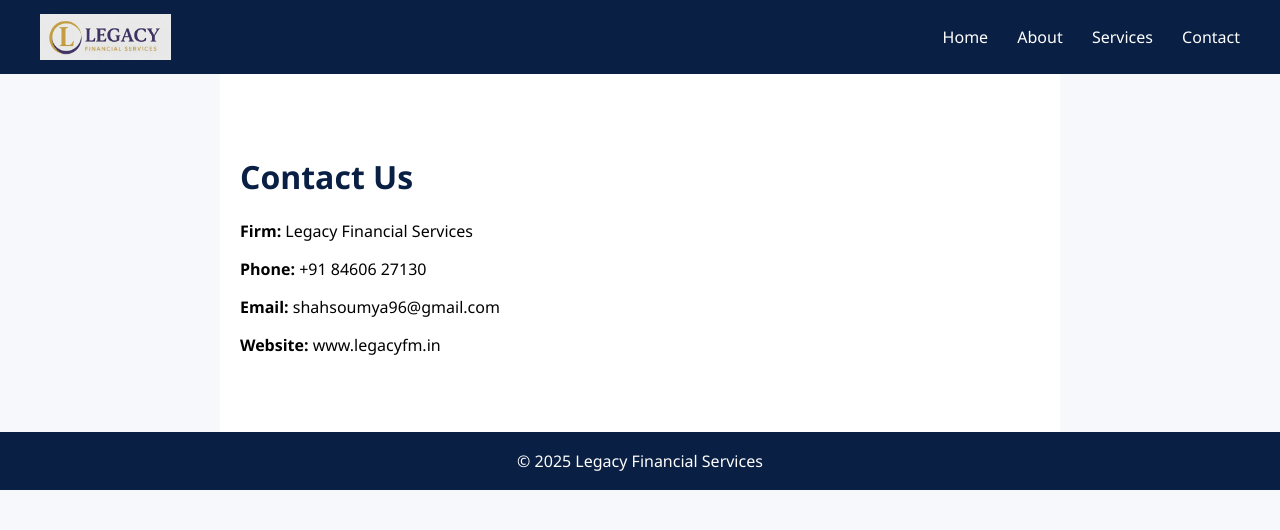
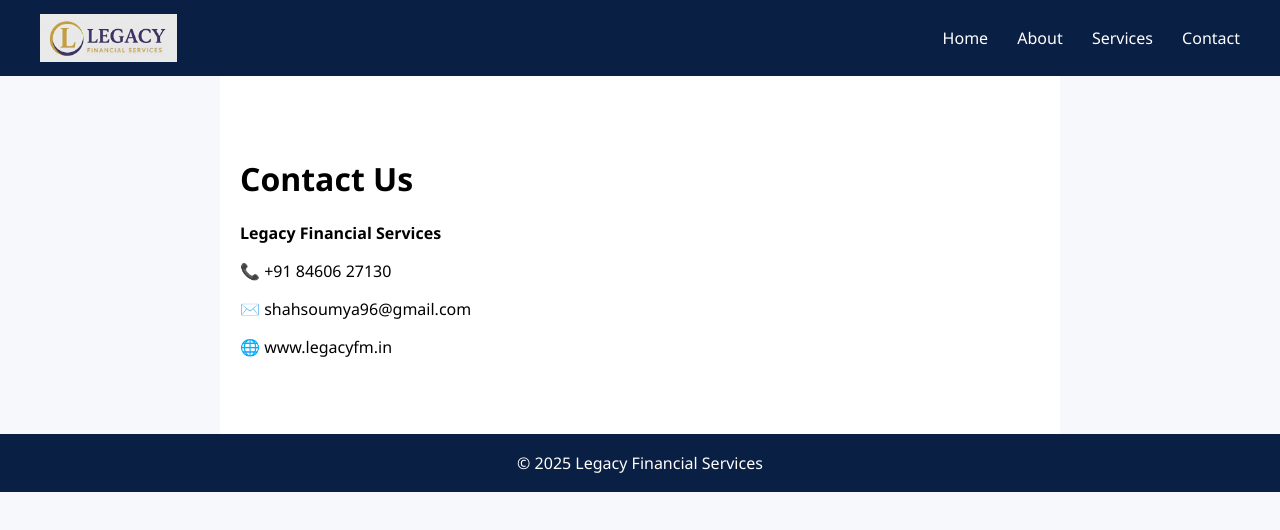
Before and after one commit to shahsoumya96/legacyfm, a plain HTML site: page contact.html in a window 1280 px wide. Drawn offline with Linux system fonts and the light colour scheme.

Commit message:
Update contact.html

```diff
--- a/contact.html
+++ b/contact.html
@@ -6,59 +6,23 @@
 <meta name="viewport" content="width=device-width, initial-scale=1.0">
 
 <style>
-body {
-  margin: 0;
-  font-family: Segoe UI, Arial, sans-serif;
-  background: #f6f8fb;
+body { margin:0; font-family:Segoe UI, Arial; background:#f6f8fb; }
+header {
+  background:#0a1f44; padding:14px 40px;
+  display:flex; justify-content:space-between; align-items:center;
 }
-
-header {
-  background: #0a1f44;
-  padding: 14px 40px;
-  display: flex;
-  justify-content: space-between;
-  align-items: center;
-}
-
-header img {
-  height: 46px;
-}
-
-nav a {
-  color: white;
-  text-decoration: none;
-  margin-left: 25px;
-  font-weight: 500;
-}
-
-nav a:hover {
-  color: #d4af37;
-}
-
-.container {
-  max-width: 800px;
-  margin: auto;
-  padding: 60px 20px;
-  background: white;
-}
-
-h1 {
-  color: #0a1f44;
-}
-
-footer {
-  background: #0a1f44;
-  color: white;
-  text-align: center;
-  padding: 18px;
-}
+header img { height:48px; }
+nav a { color:white; text-decoration:none; margin-left:25px; }
+nav a:hover { color:#d4af37; }
+.section { max-width:800px; margin:auto; padding:60px 20px; background:white; }
+footer { background:#0a1f44; color:white; text-align:center; padding:18px; }
 </style>
 </head>
 
 <body>
 
 <header>
-  <img src="logo.png" alt="Legacy Financial Services">
+  <img src="logo.png">
   <nav>
     <a href="index.html">Home</a>
     <a href="about.html">About</a>
@@ -67,12 +31,12 @@ footer {
   </nav>
 </header>
 
-<div class="container">
+<div class="section">
   <h1>Contact Us</h1>
-  <p><strong>Firm:</strong> Legacy Financial Services</p>
-  <p><strong>Phone:</strong> +91 84606 27130</p>
-  <p><strong>Email:</strong> shahsoumya96@gmail.com</p>
-  <p><strong>Website:</strong> www.legacyfm.in</p>
+  <p><strong>Legacy Financial Services</strong></p>
+  <p>📞 +91 84606 27130</p>
+  <p>✉️ shahsoumya96@gmail.com</p>
+  <p>🌐 www.legacyfm.in</p>
 </div>
 
 <footer>
```
